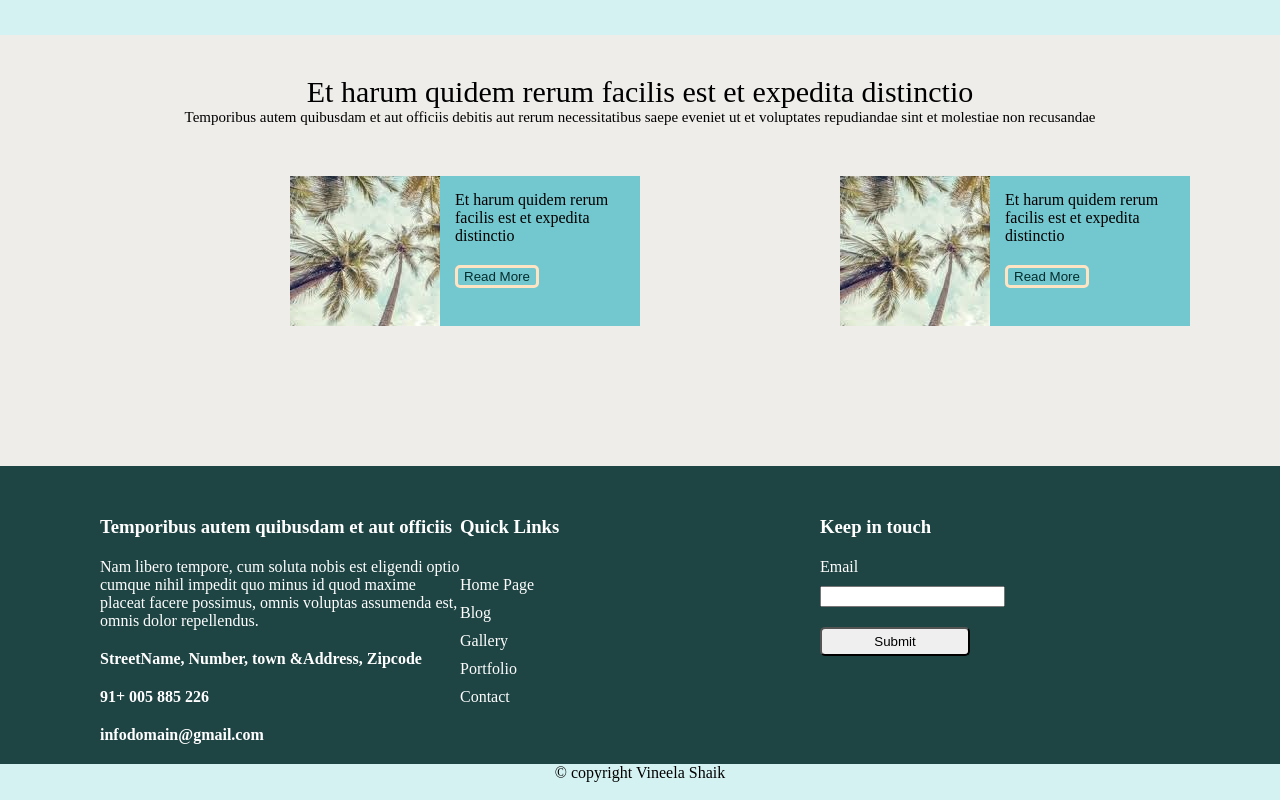
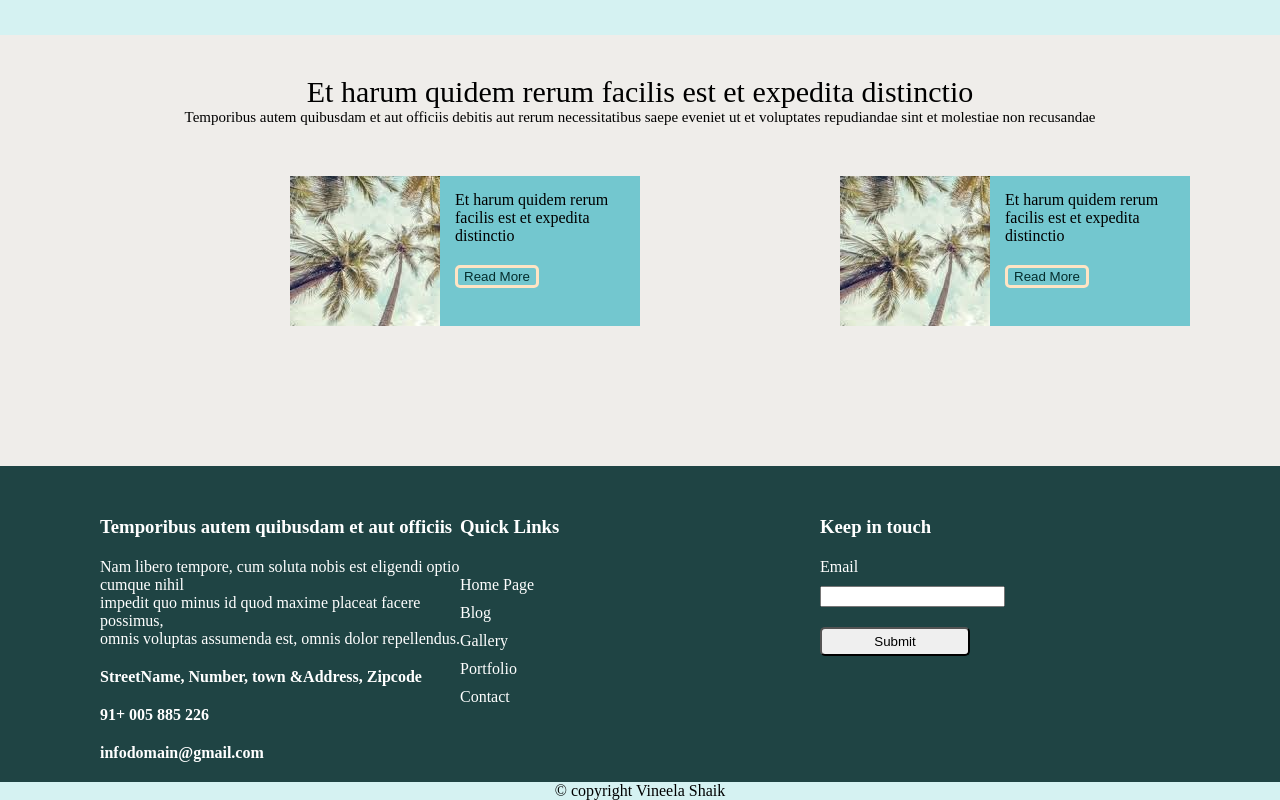
Before and after one commit to VineelaShaik/Flex, a plain HTML site: page index.html in a window 1280 px wide. Shown: the part 1306-2106 px from the top of the page. Drawn offline with Linux system fonts and the light colour scheme.

Commit message:
Update index.html

```diff
--- a/index.html
+++ b/index.html
@@ -80,7 +80,7 @@
         </div>
         <div class="div6">
             <div><h3>Temporibus autem quibusdam et aut officiis</h3>
-                Nam libero tempore, cum soluta nobis est eligendi optio cumque nihil impedit quo minus id quod maxime placeat facere possimus, omnis voluptas assumenda est, omnis dolor repellendus.
+                <p>Nam libero tempore, cum soluta nobis est eligendi optio cumque nihil <br>impedit quo minus id quod maxime placeat facere possimus,<br> omnis voluptas assumenda est, omnis dolor repellendus.</p>
             <h4>StreetName, Number, town &Address, Zipcode</h4>
             <h4>91+ 005 885 226</h4>
             <h4>infodomain@gmail.com</h4>
```
